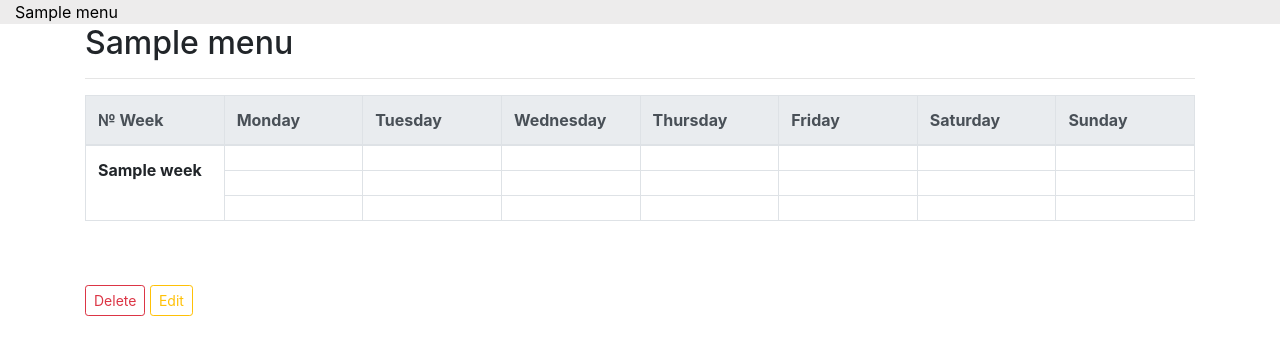
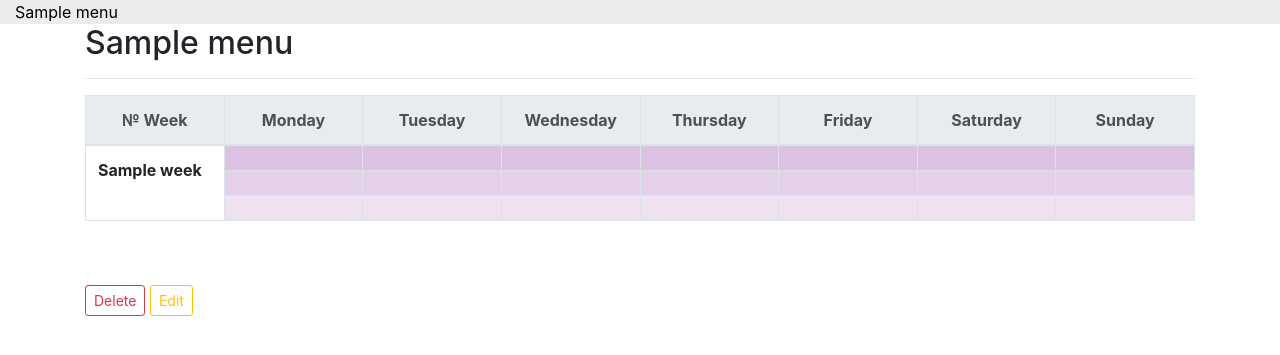
Before and after one commit to AnastasiaYazvinskaya/diet-creation, a Python web app: template app/templates/menu.html in a window 1280 px wide. Shown: the part 56-411 px from the top of the page. Run offline with Jinja, Linux system fonts and the light colour scheme; the template is opened without the code that fills it: most values are stand-ins (such as "Sample title", 1, 10 or a date in 2020); lists and menus that the app fills with data are empty; some libraries are stand-ins or nearby versions.

Commit message:
menu style update

```diff
--- a/app/static/css/menu_style.css
+++ b/app/static/css/menu_style.css
@@ -9,6 +9,10 @@
 #menu-nav a {
     margin: 0 15px;
     color: #000;
+}
+
+thead {
+    text-align: center;
 }
 
 /* Menu page */
@@ -42,6 +46,7 @@ td {
 td div {
     padding: 0;
     margin: 0 -10px;
+    text-align: center;
 }
 td div:first-child {
     margin-top: -10px;
--- a/app/templates/menu.html
+++ b/app/templates/menu.html
@@ -42,7 +42,7 @@
                     <tr>
                         <th scope="row" rowspan="3">{{week}}</th>
                         {% for d in range(7) %}
-                        <td>
+                        <td style="background-color: rgba(114, 18, 143, 0.253);">
                             {% for place in range(5) %}
                                 {% for recipe in menu_info if recipe[2] == d and recipe[3] == week and recipe[5] == 1 and recipe[6] == place %}
                                     <div>{{recipe[1]}}<!--Breakfast--></div>
@@ -53,7 +53,7 @@
                     </tr>
                     <tr>
                         {% for d in range(7) %}
-                        <td >
+                        <td style="background-color: rgba(114, 18, 143, 0.192);">
                             {% for place in range(5) %}
                                 {% for recipe in menu_info if recipe[2] == d and recipe[3] == week and recipe[5] == 2 and recipe[6] == place %}
                                     <div>{{recipe[1]}}<!--Lunch--></div>
@@ -64,7 +64,7 @@
                     </tr>
                     <tr>
                         {% for d in range(7) %}
-                        <td >
+                        <td style="background-color: rgba(114, 18, 143, 0.123);">
                             {% for place in range(5) %}
                                 {% for recipe in menu_info if recipe[2] == d and recipe[3] == week and recipe[5] == 3 and recipe[6] == place %}
                                     <div>{{recipe[1]}}<!--Dinner--></div>
```
